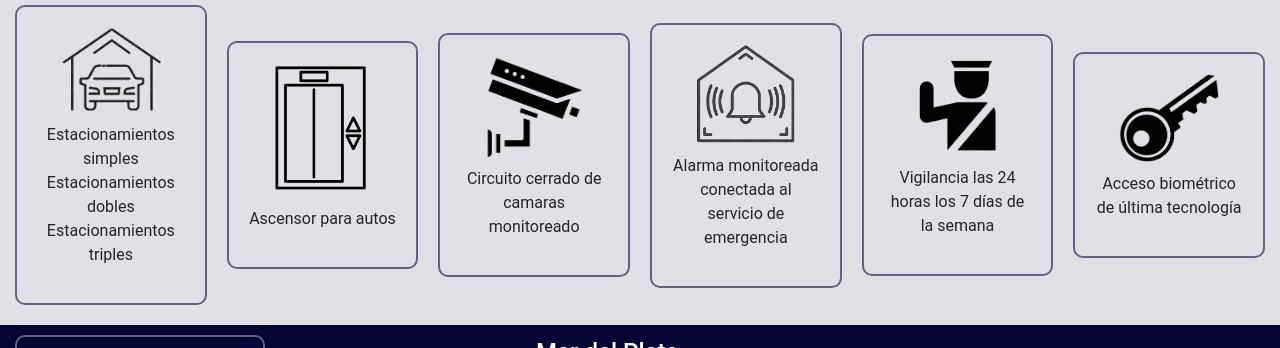
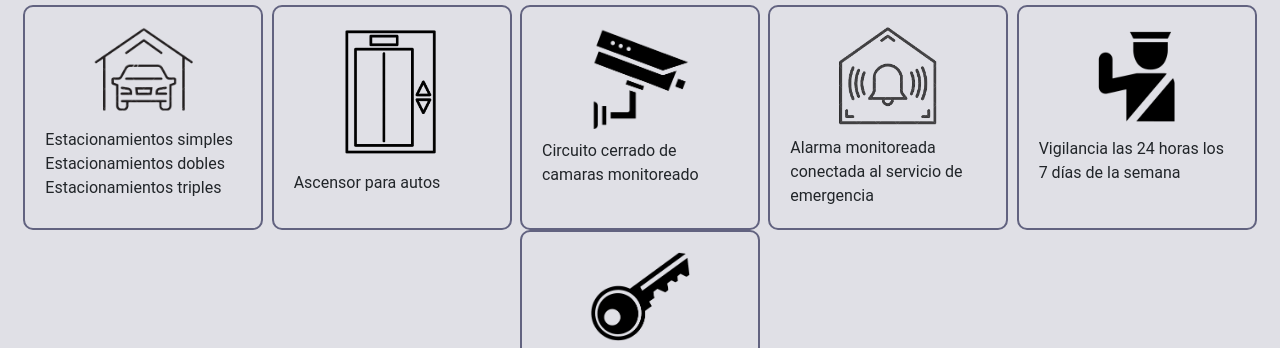
Before and after one commit to EnzoCecchetti/Librauto, a plain HTML site: page pages/Servicios.html in a window 1280 px wide. Shown: the part 527-875 px from the top of the page. Drawn offline with nearby package versions, Linux system fonts and the light colour scheme.

Commit message:
se agregaron tarjetas bootrap en Servicios.html y se le dio estilostatus

```diff
--- a/pages/Servicios.html
+++ b/pages/Servicios.html
@@ -56,36 +56,48 @@
             <h1><strong>Nuestros Servicios en Estacionamiento Librauto</strong></h1>
             <h3>En Estacionamiento Librauto, estamos comprometidos a ofrecerte una experiencia de estacionamiento excepcional. Nuestros servicios están diseñados para brindarte comodidad, seguridad y tranquilidad durante tu visita.</h3>
         </div>
-        <section class="grid-container1 services">
-                <article class="parking-service">
-                    <img src="../imagenes/Estacionamiento Servicios.png" alt="Estacionamiento Servicios" class="parking1">
-                    <ul>
+        <section class="flex-container1 services">
+            <div class="card custom-card-services" style="width: 15rem;">
+                <img src="../imagenes/Estacionamiento Servicios.png" class="card-img-top center-img" alt="Estacionamiento Servicios">
+                <div class="card-body card-body-custom">
+                    <ul class="card-text">
                         <li>Estacionamientos simples</li>
                         <li>Estacionamientos dobles</li>
                         <li>Estacionamientos triples</li>
                     </ul>
-                </article>
-                <article class="car-elevator">
-                    <img src="../imagenes/elevador auto.png" alt="Ascensor de autos" class="elevator1">
-                    <p>Ascensor para autos</p>
-                </article>
-                <article class="security-camera">
-                    <img src="../imagenes/Vigilancia Servicios.png" alt="Vigilancia Servicios" class="camera1">
-                    <p>Circuito cerrado de camaras monitoreado</p>
-                </article>
-                <article class="alarm">
-                    <img src="../imagenes/Alarma Servicios.png" alt="Alarma Servicios" class="alarm1">
-                    <p>Alarma monitoreada conectada al servicio de emergencia</p>
-                </article>
-                <article class="police">
-                    <img src="../imagenes/Seguridad Servicios.png" alt="Seguridad Servicios" class="police1">
-                    <p>Vigilancia las 24 horas los 7 días de la semana</p>
-                </article>
-                <article class="key">
-                    <img src="../imagenes/Llave servicios.png" alt="Llave Servicios" class="key1">
-                    <p>Acceso biométrico de última tecnología</p>
-                </article>
-            </section>
+                </div>
+            </div>
+            <div class="card custom-card-services" style="width: 15rem;">
+                <img src="../imagenes/elevador auto.png" class="card-img-top center-img" alt="Ascesor de autos">
+                <div class="card-body card-body-custom">
+                    <p class="card-text">Ascensor para autos</p>
+                </div>
+            </div>
+            <div class="card custom-card-services" style="width: 15rem;">
+                <img src="../imagenes/Vigilancia Servicios.png" class="card-img-top center-img" alt="Vigilancia Servicios">
+                <div class="card-body card-body-custom">
+                    <p class="card-text">Circuito cerrado de camaras monitoreado</p>
+                </div>
+            </div>
+            <div class="card custom-card-services" style="width: 15rem;">
+                <img src="../imagenes/Alarma Servicios.png" class="card-img-top center-img" alt="Alarma Servicios">
+                <div class="card-body card-body-custom">
+                    <p class="card-text">Alarma monitoreada conectada al servicio de emergencia</p>
+                </div>
+            </div>
+            <div class="card custom-card-services" style="width: 15rem;">
+                <img src="../imagenes/Seguridad Servicios.png" class="card-img-top center-img" alt="Seguridad Servicios">
+                <div class="card-body card-body-custom">
+                    <p class="card-text">Vigilancia las 24 horas los 7 días de la semana</p>
+                </div>
+            </div>
+            <div class="card custom-card-services" style="width: 15rem;">
+                <img src="../imagenes/Llave servicios.png" class="card-img-top center-img" alt="Llave Servicios">
+                <div class="card-body card-body-custom">
+                    <p class="card-text">Acceso biométrico de última tecnología</p>
+                </div>
+            </div>
+        </section>
     </main>
     <footer class="footer">
         <section class="div-footer">
--- a/styles/styles.css
+++ b/styles/styles.css
@@ -208,53 +208,38 @@ body {
   text-align: center;
 }
 
-.services article {
+.services .card {
   border: 2px solid #626380;
   border-radius: 10px;
   padding: 20px;
-  flex: 1;
-  max-width: 300px;
-  text-align: center;
+  background-color: transparent;
 }
 
-.grid-container1 {
-  display: grid;
-  grid-template-columns: repeat(3, 1fr);
-  grid-template-rows: repeat(2, auto);
-  gap: 20px;
-  justify-content: center;
-  align-items: center;
-  text-align: center;
+section .custom-card-services {
+  height: 225px;
 }
 
-section article ul {
-  padding-left: 0px;
+.services .card ul{
+  list-style: none;
+  padding-left: 0;
+  padding-top: 5px;
 }
 
-.grid-container1.services {
-
-    display: flex;
-    flex-wrap: wrap;
-    justify-content: center;
-    align-items: center;
-    margin: 0px 15px 0px 15px;
-}
-
-
-.grid-container.services article {
-  width: 300px;
-  height: 227px
-  }
-
-.services article img {
+.center-img {
   max-width: 100px;
   display: block;
   margin: 0 auto 10px;
 }
 
-.services article ul {
-  list-style: none;
+.flex-container1{
+
+    display: flex;
+    flex-wrap: wrap;
+    justify-content: space-evenly;
+    align-items: center;
+    margin: 0px 15px 0px 15px;
 }
+
 
 /* FAQ */
 
```
